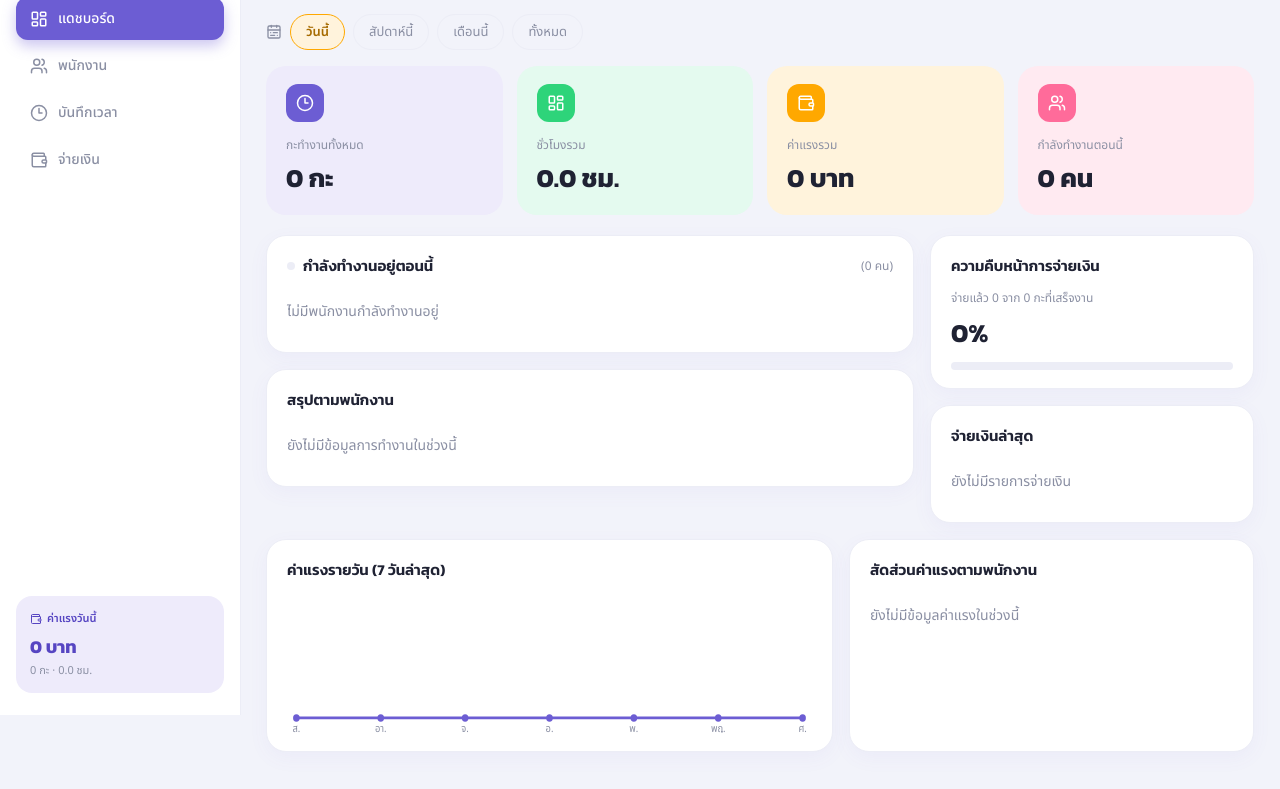
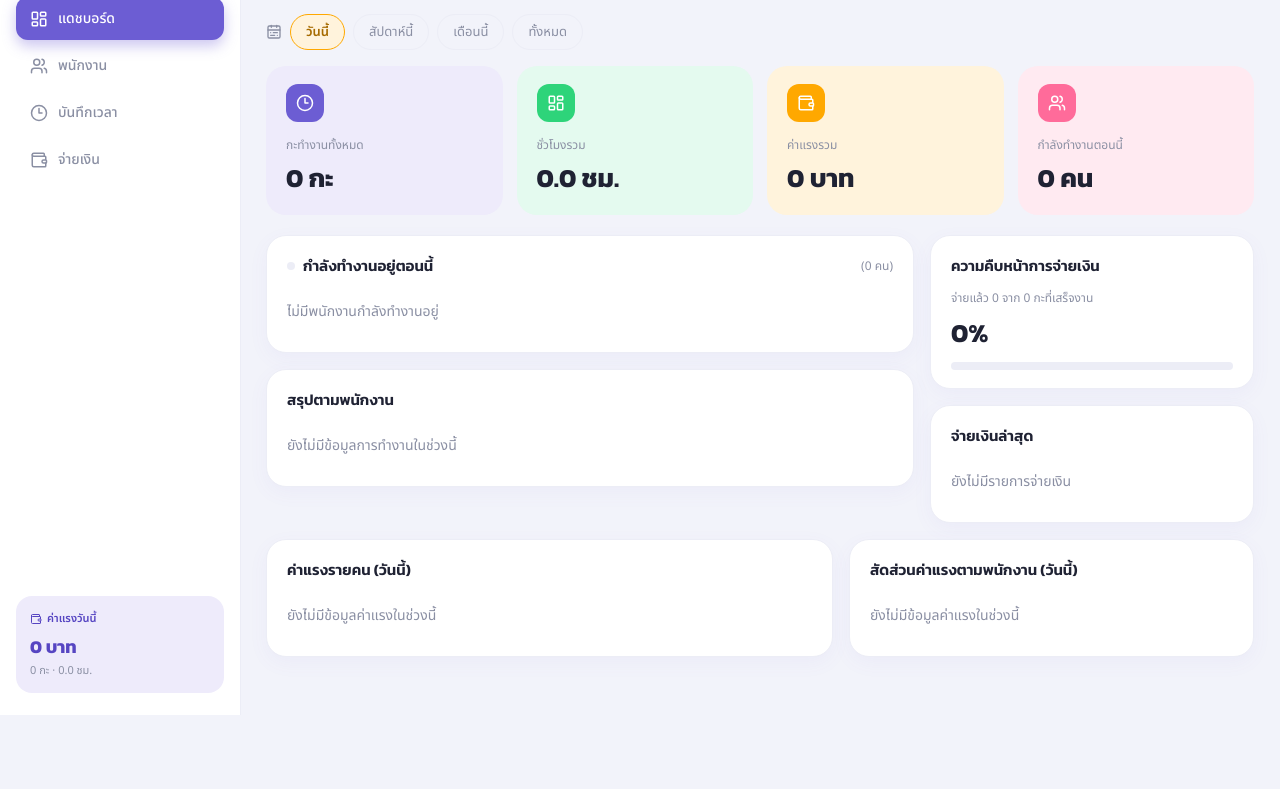
Before and after one commit to johnniesompai-droid/time-tracker, a plain HTML site: page index.html in a window 1280 px wide. Shown: the part 85-874 px from the top of the page. After the commit the page ends 800 px from the top, so only its background shows below. Drawn offline with nearby package versions, Linux system fonts and the light colour scheme.

Commit message:
Add files via upload

```diff
--- a/index.html
+++ b/index.html
@@ -142,6 +142,19 @@
   .recent-amt { font-size: 13px; font-weight: 700; color: var(--primary-dark); }
   .charts-row { display: grid; grid-template-columns: 1.4fr 1fr; gap: 16px; }
   .line-chart-wrap svg { width: 100%; height: 140px; display: block; }
+  .top-earner-banner { display: flex; align-items: center; gap: 10px; background: var(--yellow-tint); border-radius: 14px; padding: 12px 16px; margin-bottom: 16px; }
+  .top-earner-banner svg { width: 22px; height: 22px; color: #FFA800; flex-shrink: 0; }
+  .top-earner-label { font-size: 11px; color: #A66B00; }
+  .top-earner-value { font-family: 'Kanit', sans-serif; font-weight: 700; font-size: 15px; color: #7A5A00; }
+  .wage-bar-list { display: flex; flex-direction: column; gap: 12px; }
+  .wage-bar-row { display: flex; align-items: center; gap: 10px; }
+  .wage-bar-name { width: 100px; flex-shrink: 0; font-size: 13px; font-weight: 500; display: flex; align-items: center; gap: 4px; overflow: hidden; }
+  .wage-bar-name span { overflow: hidden; text-overflow: ellipsis; white-space: nowrap; }
+  .wage-bar-row.top .wage-bar-name, .wage-bar-row.top .wage-bar-amt { color: #A66B00; font-weight: 700; }
+  .wage-bar-name svg { color: #FFA800; }
+  .wage-bar-track { flex: 1; height: 14px; border-radius: 999px; background: var(--border); overflow: hidden; min-width: 40px; }
+  .wage-bar-fill { height: 100%; border-radius: 999px; }
+  .wage-bar-amt { width: 88px; flex-shrink: 0; text-align: right; font-size: 13px; font-weight: 700; color: var(--text); }
   .donut-wrap { display: flex; align-items: center; gap: 18px; }
   .donut { width: 120px; height: 120px; border-radius: 50%; flex-shrink: 0; display: flex; align-items: center; justify-content: center; }
   .donut-center { width: 68px; height: 68px; border-radius: 50%; background: var(--surface); display: flex; align-items: center; justify-content: center; flex-direction: column; }
@@ -445,27 +458,6 @@
       .slice(0, limit);
   }
 
-  function getLast7DaysWage() {
-    var em = empMap();
-    var days = [];
-    for (var i = 6; i >= 0; i--) {
-      var d = new Date();
-      d.setDate(d.getDate() - i);
-      var key = d.toISOString().slice(0, 10);
-      var label = d.toLocaleDateString("th-TH", { weekday: "short" });
-      days.push({ date: key, label: label, wage: 0 });
-    }
-    var map = {};
-    days.forEach(function (d) { map[d.date] = d; });
-    getCompletedEntries().forEach(function (e) {
-      if (!map[e.date]) return;
-      var emp = em[e.employeeId];
-      var hrs = calcHours(e.timeIn, e.timeOut);
-      map[e.date].wage += emp ? hrs * emp.rate : 0;
-    });
-    return days;
-  }
-
   /* ---------- render: dashboard ---------- */
   function renderDashboard() {
     var em = empMap();
@@ -473,7 +465,6 @@
     var summary = getDashboardSummary(em, state.range);
     var progress = getPaymentProgress();
     var recentPaid = getRecentPaid(4);
-    var week = getLast7DaysWage();
 
     var ranges = [["today", "วันนี้"], ["week", "สัปดาห์นี้"], ["month", "เดือนนี้"], ["all", "ทั้งหมด"]];
     var rangeHtml = '<div class="filter-row">' + icon("calendar-range") +
@@ -563,28 +554,36 @@
       '</div>';
 
     /* ---- charts row ---- */
-    var maxWage = Math.max.apply(null, week.map(function (d) { return d.wage; }).concat([1]));
-    var w = 560, h = 130, padX = 10, padY = 14;
-    var stepX = (w - padX * 2) / (week.length - 1);
-    var points = week.map(function (d, i) {
-      var x = padX + i * stepX;
-      var y = padY + (1 - d.wage / maxWage) * (h - padY * 2);
-      return { x: x, y: y, d: d };
-    });
-    var linePath = points.map(function (p, i) { return (i === 0 ? "M" : "L") + p.x.toFixed(1) + "," + p.y.toFixed(1); }).join(" ");
-    var areaPath = linePath + " L" + points[points.length - 1].x.toFixed(1) + "," + (h - padY) + " L" + points[0].x.toFixed(1) + "," + (h - padY) + " Z";
-    var dotsSvg = points.map(function (p) { return '<circle cx="' + p.x.toFixed(1) + '" cy="' + p.y.toFixed(1) + '" r="3.5" fill="#6C5DD3" />'; }).join("");
-    var labelsSvg = points.map(function (p) { return '<text x="' + p.x.toFixed(1) + '" y="' + (h - 1) + '" font-size="10" fill="#8A8FA3" text-anchor="middle" font-family="Noto Sans Thai">' + esc(p.d.label) + '</text>'; }).join("");
-    var lineChart = '<div class="card">' +
-      '<div class="card-title">ค่าแรงรายวัน (7 วันล่าสุด)</div>' +
-      '<div class="line-chart-wrap"><svg viewBox="0 0 ' + w + ' ' + h + '" preserveAspectRatio="none">' +
-      '<defs><linearGradient id="areaGrad" x1="0" y1="0" x2="0" y2="1">' +
-      '<stop offset="0%" stop-color="#6C5DD3" stop-opacity="0.28"/><stop offset="100%" stop-color="#6C5DD3" stop-opacity="0"/>' +
-      '</linearGradient></defs>' +
-      '<path d="' + areaPath + '" fill="url(#areaGrad)" stroke="none" />' +
-      '<path d="' + linePath + '" fill="none" stroke="#6C5DD3" stroke-width="2.5" stroke-linecap="round" stroke-linejoin="round" />' +
-      dotsSvg + labelsSvg +
-      '</svg></div></div>';
+    var rangeLabelText = RANGE_LABELS[state.range] || "ทั้งหมด";
+    var barPalette = ["#6C5DD3", "#2ED47A", "#4FD1C5", "#A78BFA", "#5B8DEF", "#34D399", "#818CF8", "#38BDF8"];
+    var maxEmpWage = Math.max.apply(null, summary.byEmp.map(function (r) { return r.wage; }).concat([1]));
+    var topEarner = summary.byEmp.length > 0 ? summary.byEmp[0] : null;
+
+    var barChartInner;
+    if (summary.byEmp.length === 0) {
+      barChartInner = '<div class="empty-note">ยังไม่มีข้อมูลค่าแรงในช่วงนี้</div>';
+    } else {
+      var topBanner = (topEarner && topEarner.wage > 0)
+        ? '<div class="top-earner-banner">' + icon("crown") +
+          '<div><div class="top-earner-label">ได้ค่าแรงสูงสุด (' + rangeLabelText + ')</div>' +
+          '<div class="top-earner-value">' + esc(topEarner.name) + ' · ' + thb(topEarner.wage) + '</div></div></div>'
+        : '';
+      var barsHtml = summary.byEmp.map(function (row, i) {
+        var pct = maxEmpWage > 0 ? Math.max(row.wage > 0 ? 4 : 0, Math.round((row.wage / maxEmpWage) * 100)) : 0;
+        var isTop = i === 0 && row.wage > 0;
+        var fillStyle = isTop ? "background:linear-gradient(90deg,#FFA800,#FFD166);" : "background:" + barPalette[i % barPalette.length] + ";";
+        return '<div class="wage-bar-row ' + (isTop ? "top" : "") + '">' +
+          '<div class="wage-bar-name">' + (isTop ? icon("crown", 'style="width:13px;height:13px;flex-shrink:0;"') : '') + '<span>' + esc(row.name) + '</span></div>' +
+          '<div class="wage-bar-track"><div class="wage-bar-fill" style="width:' + pct + '%;' + fillStyle + '"></div></div>' +
+          '<div class="wage-bar-amt">' + thb(row.wage) + '</div>' +
+          '</div>';
+      }).join("");
+      barChartInner = topBanner + '<div class="wage-bar-list">' + barsHtml + '</div>';
+    }
+    var wageBarChart = '<div class="card">' +
+      '<div class="card-title">ค่าแรงรายคน (' + rangeLabelText + ')</div>' +
+      barChartInner +
+      '</div>';
 
     var donutRows = summary.byEmp.slice(0, 4);
     var donutOther = summary.byEmp.slice(4).reduce(function (s, r) { return s + r.wage; }, 0);
@@ -616,9 +615,9 @@
         '<div class="legend">' + legendHtml + '</div>' +
         '</div>';
     }
-    var donutChart = '<div class="card"><div class="card-title">สัดส่วนค่าแรงตามพนักงาน</div>' + donutHtml + '</div>';
+    var donutChart = '<div class="card"><div class="card-title">สัดส่วนค่าแรงตามพนักงาน (' + rangeLabelText + ')</div>' + donutHtml + '</div>';
 
-    var chartsRow = '<div class="charts-row">' + lineChart + donutChart + '</div>';
+    var chartsRow = '<div class="charts-row">' + wageBarChart + donutChart + '</div>';
 
     return rangeHtml + stats + dashGrid + chartsRow;
   }
```
